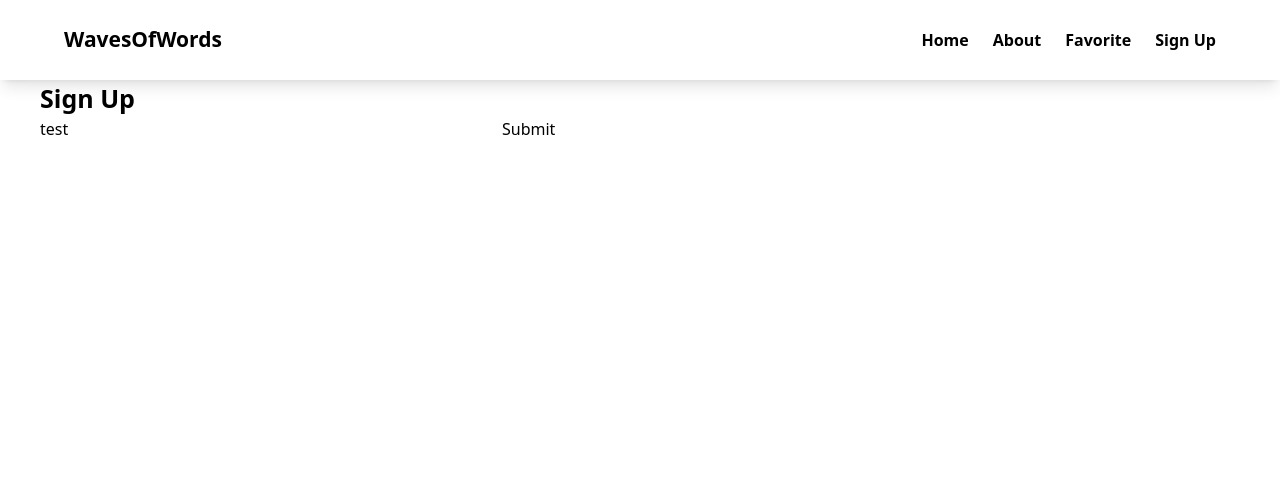
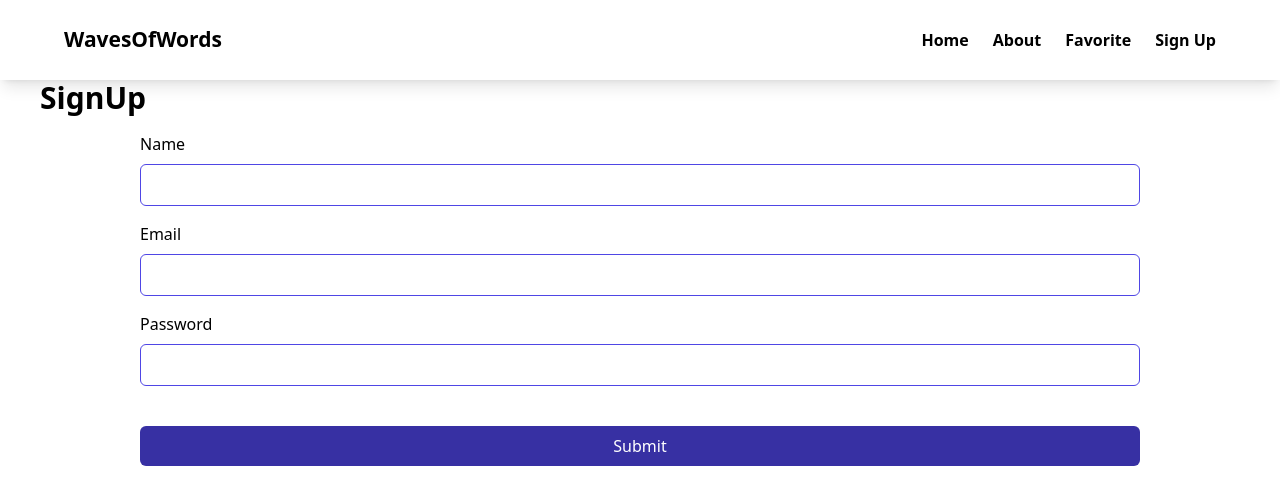
Before and after one commit to javidShabin/waveofwordfrontend, a React (Vite) app: page /signup in a window 1280 px wide. Shown: the top 504 px of the page. Built offline with nearby package versions, Linux system fonts and the light colour scheme.

Commit message:
Make needed changes the signup form and add styles

```diff
--- a/src/Routes/SignUp.jsx
+++ b/src/Routes/SignUp.jsx
@@ -1,13 +1,15 @@
-import React from 'react'
-import SignupForm from '../component/SignUpForm'
+import React from "react";
+import SignupForm from "../component/SignUpForm";
 
 export default function SignUp() {
   return (
-    <div className='container mx-auto px-10'>
-      <section>
-        <h1 className='text-[25px] font-bold'>Sign Up</h1>
-        <SignupForm/>
+    <main className="container mx-auto px-10">
+      <section className="">
+        <h2 className="text-3xl font-bold">SignUp</h2>
+        <div className="mx-auto flex justify-center items-center">
+          <SignupForm />
+        </div>
       </section>
-    </div>
-  )
+    </main>
+  );
 }
--- a/src/component/SignUpForm.jsx
+++ b/src/component/SignUpForm.jsx
@@ -1,35 +1,55 @@
-import { useForm } from "react-hook-form"
-
+import { useForm } from "react-hook-form";
 
 export default function SignupForm() {
   const {
     register,
     handleSubmit,
-    watch,
     formState: { errors },
-  } = useForm()
+  } = useForm();
 
-
-  const onSubmit = (data) => console.log(data)
-
-
-  console.log(watch("example")) // watch input value by passing the name of it
-
+  const onSubmit = (data) => {};
 
   return (
     /* "handleSubmit" will validate your inputs before invoking "onSubmit" */
-    <form onSubmit={handleSubmit(onSubmit)}>
-      {/* register your input into the hook by invoking the "register" function */}
-      <input defaultValue="test" {...register("example")} />
+    <form
+      onSubmit={handleSubmit(onSubmit)}
+      className="flex flex-col gap-2 mt-4 w-[1000px]"
+    >
+      <label htmlFor="name">Name</label>
+      <input
+        className="mb-2 border border-indigo-600 py-2 rounded-md"
+        type="text"
+        id="name"
+        {...register("name", { required: true })}
+      />
 
+      {errors.name && <span>This field is required</span>}
 
-      {/* include validation with required or other standard HTML validation rules */}
-      <input {...register("exampleRequired", { required: true })} />
-      {/* errors will return when field validation fails  */}
-      {errors.exampleRequired && <span>This field is required</span>}
+      <label htmlFor="email">Email</label>
+      <input
+        className="mb-2 border border-indigo-600 py-2 rounded-md"
+        type="email"
+        id="email"
+        {...register("email", { required: true })}
+      />
 
+      {errors.email && <span>This field is required</span>}
 
-      <input type="submit" />
+      <label htmlFor="password">Password</label>
+      <input
+        className="mb-2 border border-indigo-600 py-2 rounded-md"
+        type="password"
+        id="password"
+        {...register("password", { required: true })}
+      />
+
+      {errors.password && <span>This field is required</span>}
+
+      {/* Sign up button */}
+      <input
+        className="mt-6 p-2 bg-indigo-800 text-white rounded-md"
+        type="submit"
+      />
     </form>
-  )
+  );
 }
```
